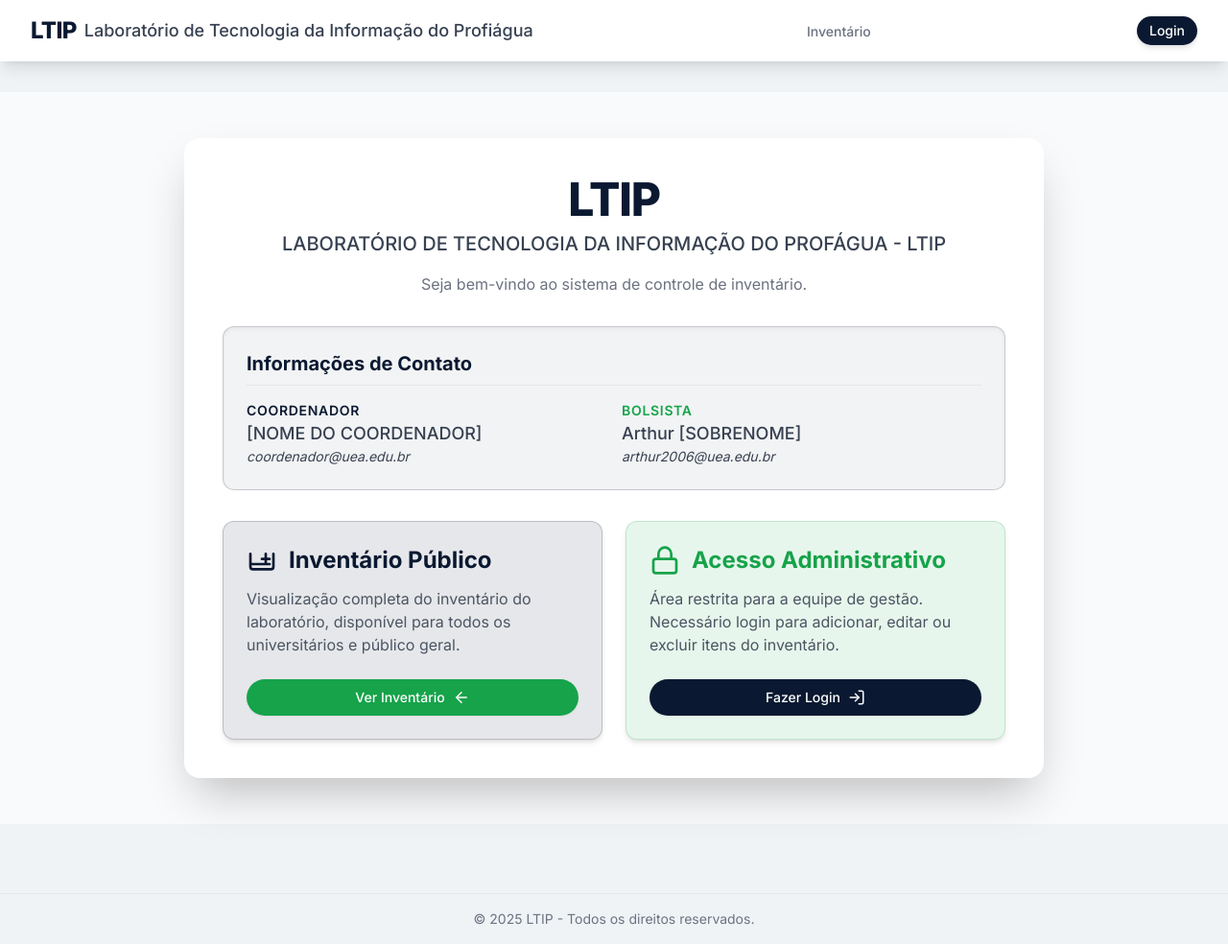
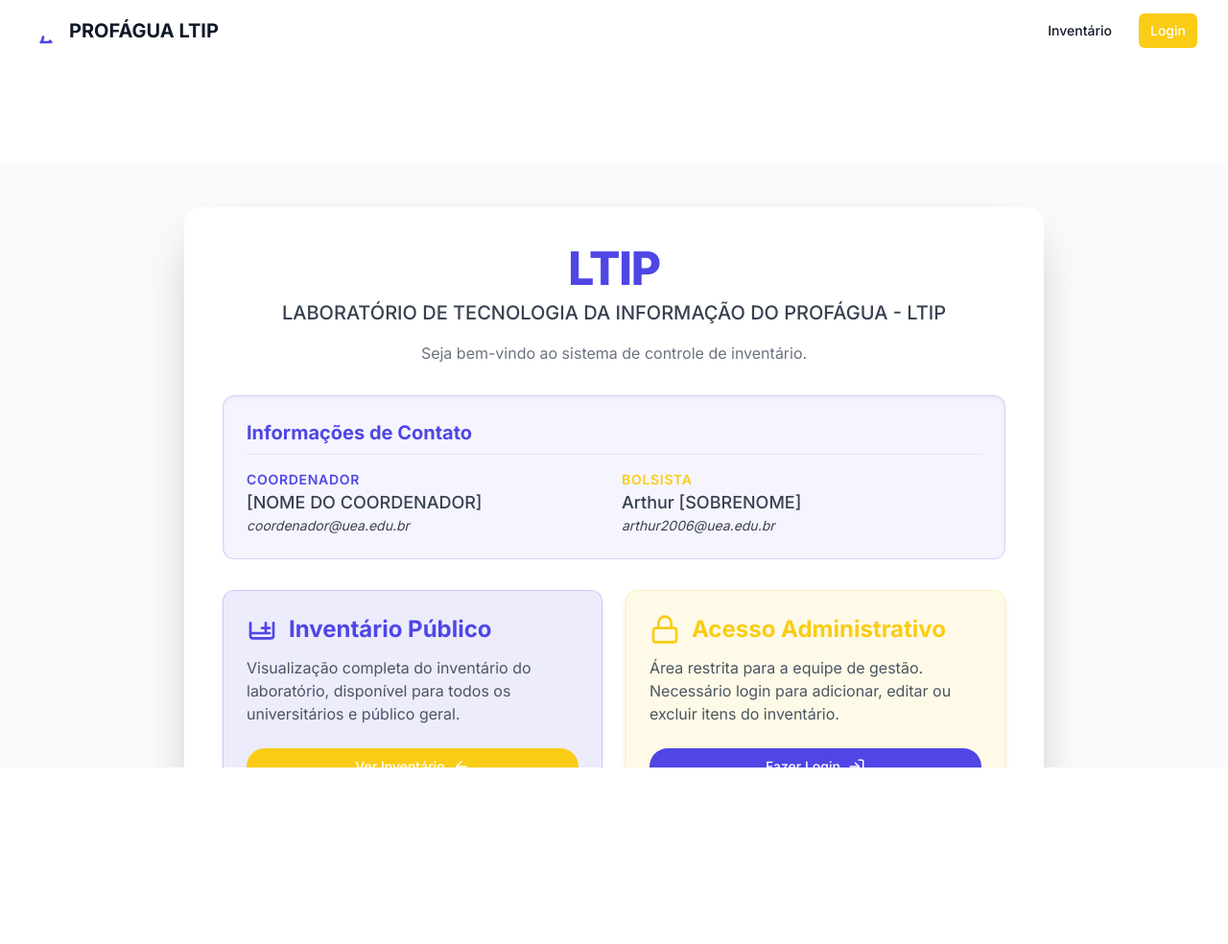
Before and after one commit to almeidasudarioarthurcassius-maker/subir_LTIP, a Flask app: page / in a window 1280 px wide. Shown: the whole page at 96% size. After the commit the page ends 800 px from the top, so only its background shows below. Run offline with Flask 3, Linux system fonts and the light colour scheme; some libraries are stand-ins or nearby versions.

Commit message:
Update base.html

```diff
--- a/templates/base.html
+++ b/templates/base.html
@@ -11,9 +11,8 @@
             theme: {
                 extend: {
                     colors: {
-                        'primary': '#0A1931', // Novo: Azul Marinho/Escuro
-                        'secondary': '#16A34A', // Novo: Verde Escuro para destaque
-                        'ltip-green': '#34D399', // Outro tom de verde (light green)
+                        'primary': '#4f46e5', // Indigo 600
+                        'secondary': '#facc15', // Yellow 400
                     },
                     fontFamily: {
                         sans: ['Inter', 'sans-serif'],
@@ -26,78 +25,78 @@
         /* Define a fonte Inter como fallback principal */
         @import url('https://fonts.googleapis.com/css2?family=Inter:wght@100..900&display=swap');
 
+        /* Estilos globais para o modo escuro (se aplicável) */
         body {
             font-family: 'Inter', sans-serif;
-            background-color: #f0f3f6; /* Fundo mais claro, menos branco */
+            background-color: #f3f4f6; /* Light gray background */
             color: #1f2937; /* Dark text */
         }
-        /* Estilo para links de tabulação (para Gerenciamento) */
+        .dark body {
+            background-color: #111827; /* Dark mode background */
+            color: #f9fafb; /* Light text */
+        }
+        /* Estilo para links de tabulação */
         .tab-link.active {
-            border-color: #0A1931; /* primary color */
-            color: #0A1931;
+            border-color: #4f46e5; /* primary color */
+            color: #4f46e5;
             font-weight: 600;
+        }
+        .dark .tab-link.active {
+            border-color: #a5b4fc; /* indigo-300 */
+            color: #a5b4fc;
         }
     </style>
 </head>
-<body class="pt-16">
+<body>
 
-    <nav class="bg-white shadow-lg fixed w-full top-0 z-10">
+    <nav class="bg-white dark:bg-gray-800 shadow-lg fixed w-full z-10">
         <div class="max-w-7xl mx-auto px-4 sm:px-6 lg:px-8">
             <div class="flex justify-between h-16">
                 <div class="flex items-center">
                     <a href="{{ url_for('index') }}" class="flex-shrink-0 flex items-center space-x-2">
-                        <span class="text-2xl font-extrabold text-primary tracking-tight">LTIP</span>
-                        <span class="hidden sm:inline text-lg font-medium text-gray-700">
-                             Laboratório de Tecnologia da Informação do Profiágua
-                        </span>
+                        <svg class="h-8 w-8 text-indigo-600 dark:text-indigo-400" xmlns="http://www.w3.org/2000/svg" fill="none" viewBox="0 0 24 24" stroke="currentColor">
+                            <path stroke-linecap="round" stroke-linejoin="round" stroke-width="2" d="M9.75 17L9 20l-1 1h8l-1-1v-3..."></path>
+                        </svg>
+                        <span class="text-xl font-bold text-gray-900 dark:text-white">PROFÁGUA LTIP</span>
                     </a>
                 </div>
-
-                <div class="hidden sm:ml-6 sm:flex sm:space-x-8">
-                    <a href="{{ url_for('inventario') }}"
-                       class="tab-link border-b-2 border-transparent px-1 pt-1 text-sm font-medium text-gray-500 hover:border-gray-300 hover:text-gray-700 flex items-center
-                       {% if request.endpoint == 'inventario' %}active border-primary text-primary{% endif %}">
-                       Inventário
-                    </a>
+                <div class="flex items-center">
+                    <div class="hidden sm:ml-6 sm:flex sm:space-x-4">
+                        <a href="{{ url_for('inventario') }}" class="text-gray-900 dark:text-white hover:bg-gray-100 dark:hover:bg-gray-700 px-3 py-2 rounded-md text-sm font-medium transition duration-150">Inventário</a>
                         {% if current_user.is_authenticated %}
-                    <a href="{{ url_for('gerenciamento') }}"
-                       class="tab-link border-b-2 border-transparent px-1 pt-1 text-sm font-medium text-gray-500 hover:border-gray-300 hover:text-gray-700 flex items-center
-                       {% if request.endpoint == 'gerenciamento' %}active border-primary text-primary{% endif %}">
-                       Gerenciamento
-                    </a>
-                    {% endif %}
+                        <div class="relative group">
+                            <a href="{{ url_for('gerenciamento') }}" class="text-white bg-primary hover:bg-indigo-700 px-3 py-2 rounded-md text-sm font-medium transition duration-150">Gerenciamento</a>
+                            <div class="absolute right-0 mt-2 w-48 bg-white dark:bg-gray-700 rounded-md shadow-lg z-20 hidden group-hover:block transition duration-200 ease-out transform scale-95 opacity-0 group-hover:scale-100 group-hover:opacity-100 origin-top-right ring-1 ring-black ring-opacity-5">
+                                <div class="py-1" role="menu" aria-orientation="vertical" aria-labelledby="options-menu">
+                                    <a href="{{ url_for('gerenciamento') }}?tab=adicionar" class="block px-4 py-2 text-sm text-gray-700 dark:text-gray-200 hover:bg-gray-100 dark:hover:bg-gray-600" role="menuitem">Adicionar Item</a>
+                                    <a href="{{ url_for('gerenciamento') }}?tab=listar" class="block px-4 py-2 text-sm text-gray-700 dark:text-gray-200 hover:bg-gray-100 dark:hover:bg-gray-600" role="menuitem">Listar/Editar Itens</a>
+                                    <a href="{{ url_for('gerenciamento') }}?tab=info" class="block px-4 py-2 text-sm text-gray-700 dark:text-gray-200 hover:bg-gray-100 dark:hover:bg-gray-600" role="menuitem">Editar Informações</a>
+                                    <a href="{{ url_for('logout') }}" class="block px-4 py-2 text-sm text-red-600 hover:bg-gray-100 dark:hover:bg-gray-600" role="menuitem">Sair ({{ current_user.username }})</a>
                                 </div>
-
-                <div class="flex items-center">
-                    {% if current_user.is_authenticated %}
-                        <a href="{{ url_for('logout') }}" class="ml-4 px-3 py-1 border border-transparent text-sm font-medium rounded-full text-white bg-red-600 hover:bg-red-700 transition duration-150 shadow-md">
-                            Sair ({{ current_user.username }})
-                        </a>
+                            </div>
+                        </div>
                         {% else %}
-                        <a href="{{ url_for('login') }}" class="ml-4 px-3 py-1 border border-transparent text-sm font-medium rounded-full text-white bg-primary hover:bg-blue-800 transition duration-150 shadow-md">
-                            Login
-                        </a>
+                        <a href="{{ url_for('login') }}" class="text-white bg-secondary hover:bg-yellow-700 px-3 py-2 rounded-md text-sm font-medium transition duration-150">Login</a>
                         {% endif %}
                     </div>
                 </div>
                 </div>
-    </nav>
-
-    <div class="max-w-7xl mx-auto px-4 sm:px-6 lg:px-8 mt-2">
+        </div>
+        <div class="max-w-7xl mx-auto px-4 sm:px-6 lg:px-8 mt-4 pt-16">
             {% with messages = get_flashed_messages(with_categories=true) %}
             {% if messages %}
-            <div class="fixed top-20 right-4 z-50 space-y-2 max-w-sm w-full">
+                <div class="mt-4 space-y-3">
                 {% for category, message in messages %}
                     {% if category == 'success' %}
-                    <div class="bg-secondary/10 border border-secondary text-secondary-900 px-4 py-3 rounded-xl relative shadow-md" role="alert">
+                        <div class="bg-green-100 dark:bg-green-900/50 border border-green-400 text-green-700 dark:text-green-300 px-4 py-3 rounded-xl relative shadow-md" role="alert">
                             <span class="block sm:inline">{{ message }}</span>
                         </div>
                     {% elif category == 'error' %}
-                    <div class="bg-red-100 border border-red-400 text-red-700 px-4 py-3 rounded-xl relative shadow-md" role="alert">
+                        <div class="bg-red-100 dark:bg-red-900/50 border border-red-400 text-red-700 dark:text-red-300 px-4 py-3 rounded-xl relative shadow-md" role="alert">
                             <span class="block sm:inline">{{ message }}</span>
                         </div>
                     {% else %}
-                    <div class="bg-primary/10 border border-primary text-primary-900 px-4 py-3 rounded-xl relative shadow-md" role="alert">
+                        <div class="bg-blue-100 dark:bg-blue-900/50 border border-blue-400 text-blue-700 dark:text-blue-300 px-4 py-3 rounded-xl relative shadow-md" role="alert">
                             <span class="block sm:inline">{{ message }}</span>
                         </div>
                     {% endif %}
@@ -111,9 +110,13 @@
             {% block content %}{% endblock %}
         </main>
 
-    <footer class="mt-12 py-4 border-t border-gray-200 text-center text-gray-500 text-sm">
-        &copy; {{ datetime.now().year }} LTIP - Todos os direitos reservados.
+        <footer class="mt-12 py-4 border-t border-gray-200 dark:border-gray-700 text-center text-gray-500 dark:text-gray-400 text-sm">
+            &copy; {{ datetime.now().year }} LTIP. Todos os direitos reservados. Desenvolvido para o {{ lab_name }}
         </footer>
 
+    <script>
+        // Função de toggle dark mode (se houver) - não alterado
+        // ...
+    </script>
 </body>
 </html>
```
Lines whose indentation alone changed are shown as unchanged.
